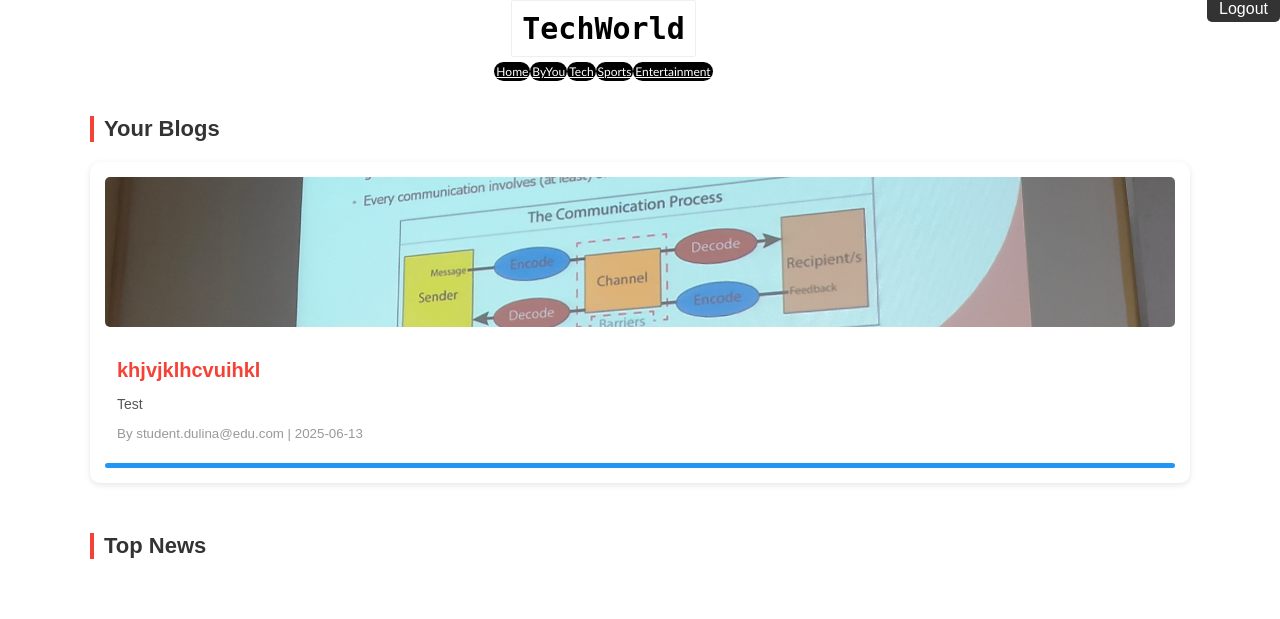
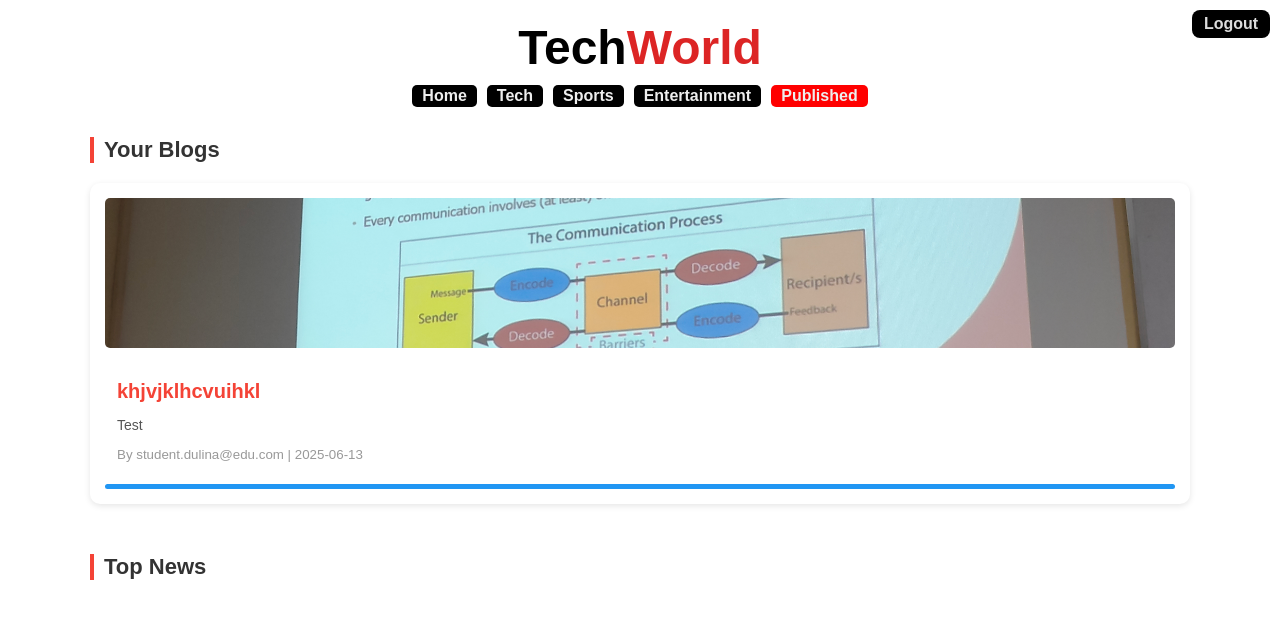
Before and after one commit to devdulina/ssssssssssss, a Flask app: page / in a window 1280 px wide. Shown: the top 619 px of the page. Run offline with Flask 3, Linux system fonts and the light colour scheme; the visitor is signed in with stand-in values (Sample User, id 1); data that the repository does not hold is empty.

Commit message:
fliexed: layout

```diff
--- a/static/css/style.css
+++ b/static/css/style.css
@@ -12,7 +12,8 @@
 
 /* General Styles */
 body {
-    font-family: Arial, sans-serif;
+    font-family: sans-serif;
+    ;
     margin: 0;
     background-color: var(--light-bg);
     color: var(--text-color);
--- a/templates/layout.html
+++ b/templates/layout.html
@@ -9,30 +9,52 @@
 
 <body>
     <header>
-        <div style="display: flex; justify-content: space-between; width: 100vw;">
-            <div class="empty-here"> </div>
-            <div style="display: flex; justify-content: center; align-items: center; flex-direction: column;">
+        <!-- Nav BAr -->
+        <div
+            style="display: flex; width: 100vw; flex-direction: column; justify-content: space-between; padding-top: 10px;">
+            <div style="display: flex; width: 100vw; align-content: center; justify-content: center;">
+                <div class="empty-here"> </div>
                 <div
-                    style="color: black; font-family: monospace; font-weight: 900; font-size: 30px; align-content: center; justify-content: center; padding: 10px; border-radius: 2px; border: 1px solid #00000010;">
-                    TechWorld</div>
-                <div style="display: flex ; justify-content: space-around; padding: 5px;">
-                    <a style="padding: 2px; border-radius: 20px; background-color: black; font-family: 'Gill Sans', 'Gill Sans MT', Calibri, 'Trebuchet MS', sans-serif; font-size: 12px; color: white; "
-                        href="{{ url_for('home', category='general') }}">Home</a>
-                    <a style="padding: 2px; border-radius: 20px; background-color: black; font-family: 'Gill Sans', 'Gill Sans MT', Calibri, 'Trebuchet MS', sans-serif; font-size: 12px; color: white; "
-                        href="{{ url_for('dashboard') }}">ByYou</a>
-                    <a style="padding: 2px; border-radius: 20px; background-color: black; font-family: 'Gill Sans', 'Gill Sans MT', Calibri, 'Trebuchet MS', sans-serif; font-size: 12px; color: white; "
-                        href="{{ url_for('home', category='technology') }}">Tech</a>
-                    <a style="padding: 2px; border-radius: 20px; background-color: black; font-family: 'Gill Sans', 'Gill Sans MT', Calibri, 'Trebuchet MS', sans-serif; font-size: 12px; color: white; "
-                        href="{{ url_for('home', category='sports') }}">Sports</a>
-                    <a style="padding: 2px; border-radius: 20px; background-color: black; font-family: 'Gill Sans', 'Gill Sans MT', Calibri, 'Trebuchet MS', sans-serif; font-size: 12px; color: white; "
-                        href="{{ url_for('home', category='entertainment') }}">Entertainment</a>
+                    style="flex:1; display: flex; justify-content: center; align-items: center; flex-direction: column;">
+                    <div
+                        style="display: flex;  font-weight: 900; font-size: 48px; padding: 10px; border-radius: 2px;  ">
+                        <a href="{{ url_for('home', category='general') }}"
+                            style=" text-decoration: none; color:black">Tech</a>
+                        <a href="{{ url_for('home', category='general') }}"
+                            style=" text-decoration: none; color:rgba(214, 0, 0, 0.856)">World</a>
+                    </div>
+                </div>
+                <div style="display: flex; height: 100%; justify-content: center; align-items: center;">
+                    <div
+                        style="display: flex; width: 70px; height: 20px; position:fixed; right: 10px; top: 10px; background-color: black; padding: 4px; border-radius: 8px; justify-content: center; align-items: center;">
+                        {% if session.get('user') %}
+                        <a href="{{ url_for('logout') }}"
+                            style="color: #ffffffdd; text-decoration: none; font-weight: 600;   ">Logout</a>
+                        {% endif %}
+                    </div>
                 </div>
             </div>
-            <div class="display: flex; justify-content: center; align-items: center">
-                {% if session.get('user') %}
-                <a href="{{ url_for('logout') }}" class="logout-btn">Logout</a>
-                {% endif %}
+
+            <div>
+                <div style=" display:flex; justify-content: center; gap: 10px; ">
+                    <a class="sub-nav" href="{{ url_for('home', category='general') }}">Home</a>
+                    <a class="sub-nav" href="{{ url_for('home', category='technology') }}">Tech</a>
+                    <a class="sub-nav" href="{{ url_for('home', category='sports') }}">Sports</a>
+                    <a class="sub-nav" href="{{ url_for('home', category='entertainment') }}">Entertainment</a>
+                    <a class="sub-nav" href="{{ url_for('dashboard') }}" style="background-color: red;">Published</a>
+                </div>
+                <style>
+                    .sub-nav {
+                        background-color: black;
+                        text-decoration: none;
+                        color: rgb(238, 238, 238);
+                        border-radius: 5px;
+                        padding: 2px 10px;
+                        font-weight: 600;
+                    }
+                </style>
             </div>
+        </div>
     </header>
 
     <main>
```
Also changed, not shown: 1 other file.
